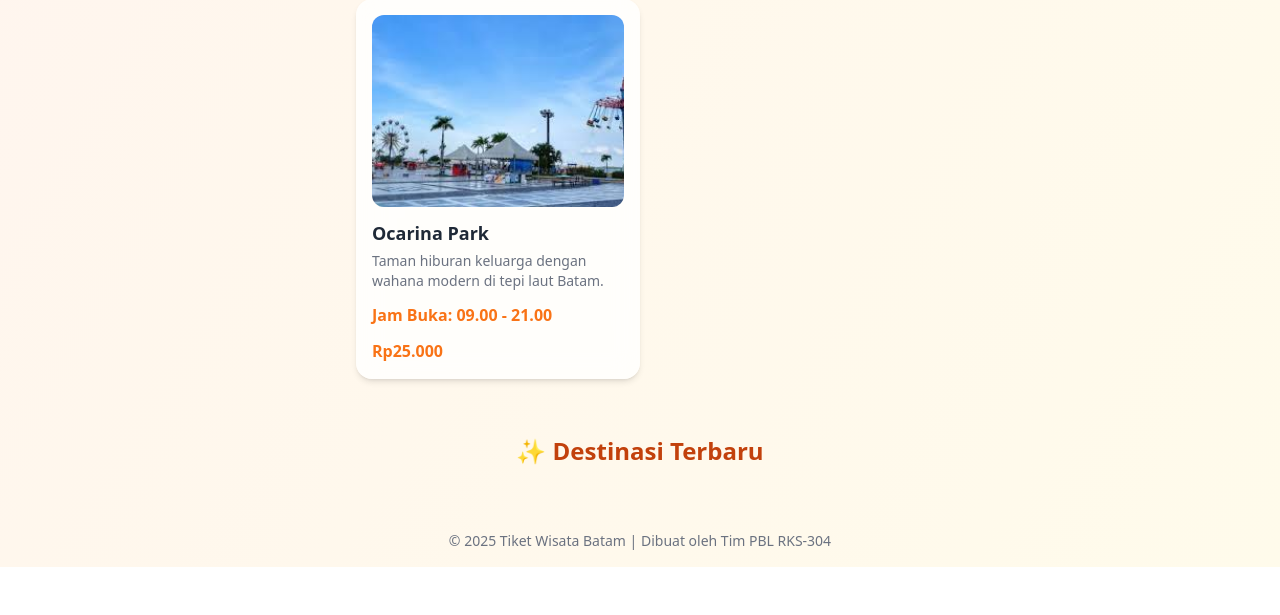
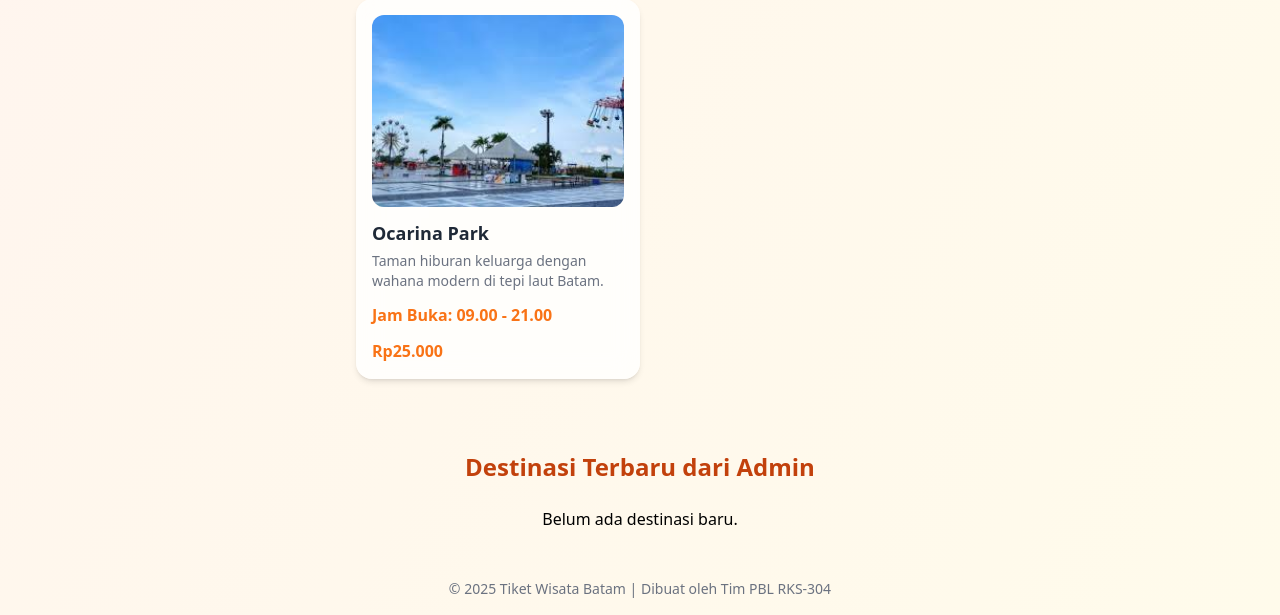
Before and after one commit to EnruRamadhan/PBL-RKS-304, a Flask app: page /home in a window 1280 px wide. Shown: the part 1633-2248 px from the top of the page. Before the commit the page ends 2200 px from the top, so only its background shows below. Run offline with Flask 3, Linux system fonts and the light colour scheme; the visitor is signed in with stand-in values (Sample User, id 1); tables that the repository leaves empty or names only in its code hold one stand-in row (values such as "Sample post"); some libraries are stand-ins or nearby versions.

Commit message:
git add . git commit -m "gagal" git push origin main

```diff
--- a/Web/app.py
+++ b/Web/app.py
@@ -75,6 +75,14 @@
             cursor.close()
             conn.close()
 
+def login_required_pelanggan(f):
+    @wraps(f)
+    def decorated_function(*args, **kwargs):
+        if "pelanggan_username" not in session:
+            return redirect(url_for("login_pelanggan"))
+        return f(*args, **kwargs)
+    return decorated_function
+
 # Landing page
 @app.route('/')
 @app.route('/landing')
@@ -84,24 +92,38 @@
     return render_template('landing.html')
 
 # Home page setelah login
-@app.route('/home')
+@app.route("/home")
+@login_required_pelanggan
 def home():
-    if 'pelanggan_id' not in session or not session.get('logged_in'):
-        print("❌ User not logged in, redirecting to login")
-        return redirect(url_for('login'))
+    conn = get_db()
+    cursor = conn.cursor(dictionary=True)
+    cursor.execute("SELECT * FROM destinasi ORDER BY id_destinasi DESC")
+    destinasi = cursor.fetchall()
+    cursor.close()
+    conn.close()
 
-    print(f"✅ User {session['pelanggan_username']} accessing home")
-    return render_template('index.html', username=session.get('pelanggan_username'))
+    return render_template(
+        "index.html",
+        username=session.get("pelanggan_username"),
+        destinasi=destinasi
+    )
 
 # Index page (alias untuk home) - GUNAKAN ENDPOINT NAME YANG BERBEDA
-@app.route('/index')
-def index_page():  # GANTI NAMA FUNCTION INI
-    if 'pelanggan_id' not in session or not session.get('logged_in'):
-        print("❌ User not logged in, redirecting to login")
-        return redirect(url_for('login'))
+@app.route("/index")
+@login_required_pelanggan
+def index_page():
+    conn = get_db()
+    cursor = conn.cursor(dictionary=True)
+    cursor.execute("SELECT * FROM destinasi ORDER BY id_destinasi DESC")
+    destinasi = cursor.fetchall()
+    cursor.close()
+    conn.close()
 
-    print(f"✅ User {session['pelanggan_username']} accessing index")
-    return render_template('index.html', username=session.get('pelanggan_username'))
+    return render_template(
+        "index.html",
+        username=session.get("pelanggan_username"),
+        destinasi=destinasi
+    )
 
 @app.route('/login', methods=['GET', 'POST'])
 def login():
@@ -612,19 +634,6 @@
     flash("Destinasi berhasil dihapus.", "success")
     return redirect(url_for("admin_destinasi"))
 
-@app.route("/")
-def index():
-    conn = get_db()
-    cursor = conn.cursor(dictionary=True)
-    try:
-        cursor.execute("SELECT * FROM destinasi ORDER BY id_destinasi DESC")
-        destinasi_list = cursor.fetchall()
-    finally:
-        cursor.close()
-        conn.close()
-
-    return render_template("index.html", destinasi_list=destinasi_list, username=session.get("pelanggan_username"))
-
 # ------------------------------
 # Jalankan aplikasi
 # ------------------------------
--- a/Web/templates/index.html
+++ b/Web/templates/index.html
@@ -221,21 +221,27 @@
         </section>
     </main>
 
-    <section class="container mx-auto px-4 mt-8">
-        <h2 class="text-2xl font-semibold text-orange-700 mb-4 text-center">✨ Destinasi Terbaru</h2>
-        <div class="grid grid-cols-1 sm:grid-cols-2 lg:grid-cols-3 gap-6">
-            {% for d in destinasi_list %}
-            <div class="destinasi-card bg-white/80 backdrop-blur-md rounded-2xl shadow-md hover:shadow-xl hover:scale-[1.02] transition p-4 flex flex-col">
-                {% if d.gambar %}
-                <img src="{{ d.gambar }}" alt="{{ d.nama }}" class="rounded-xl h-48 object-cover mb-3">
-                {% endif %}
-                <h3 class="text-lg font-semibold text-gray-800 mb-1">{{ d.nama }}</h3>
-                <p class="text-sm text-gray-500 flex-1">{{ d.deskripsi }}</p>
-                <p class="mt-3 font-bold text-orange-500">{{ d.lokasi }}</p>
+    <!-- DESTINASI TERBARU DARI ADMIN -->
+    <section class="container mx-auto px-4 mt-12">
+        <h2 class="text-2xl font-bold text-center text-orange-700 mb-6">Destinasi Terbaru dari Admin</h2>
+
+        {% if destinasi_list and destinasi_list|length > 0 %}
+            <div class="grid grid-cols-1 sm:grid-cols-2 lg:grid-cols-3 gap-6">
+                {% for d in destinasi_list %}
+            <div class="card shadow-sm">
+                <img src="{{ d.gambar }}" class="card-img-top" alt="{{ d.nama }}">
+                <div class="card-body">
+                    <h5 class="card-title">{{ d.nama }}</h5>
+                    <p class="card-text">{{ d.deskripsi }}</p>
+                    <p class="text-muted">{{ d.lokasi }}</p>
+                </div>
             </div>
-            {% endfor %}
-        </div>
-    </section>
+        {% endfor %}
+    </div>
+{% else %}
+    <p class="text-center">Belum ada destinasi baru.</p>
+{% endif %}
+</section>
 
     <!-- FOOTER -->
     <footer class="text-center py-4 text-gray-500 text-sm mt-8">
```
Also changed, not shown: Web/templates/admin_login.html (renamed from Web/admin_login.html), Web/templates/admin_tiket.html (renamed from Web/admin_tiket.html), 10 other files.
